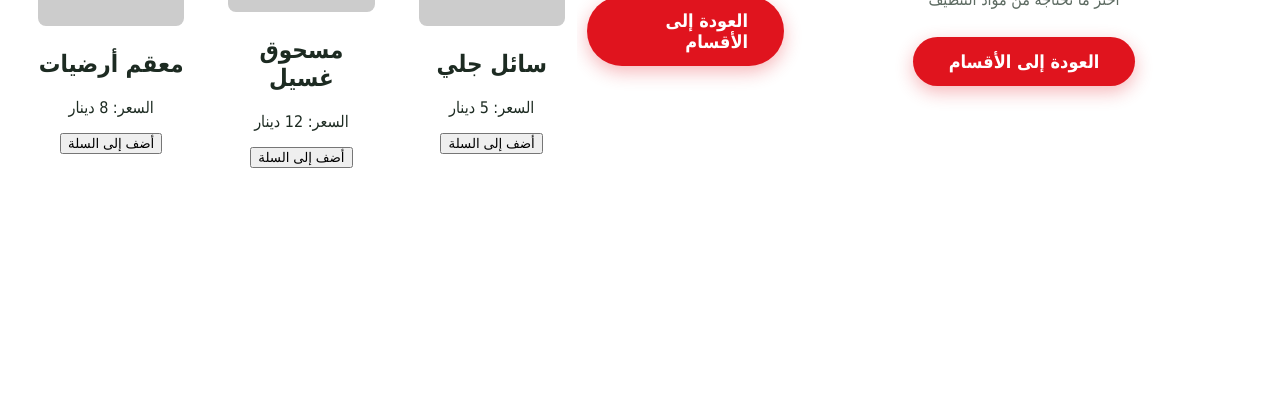
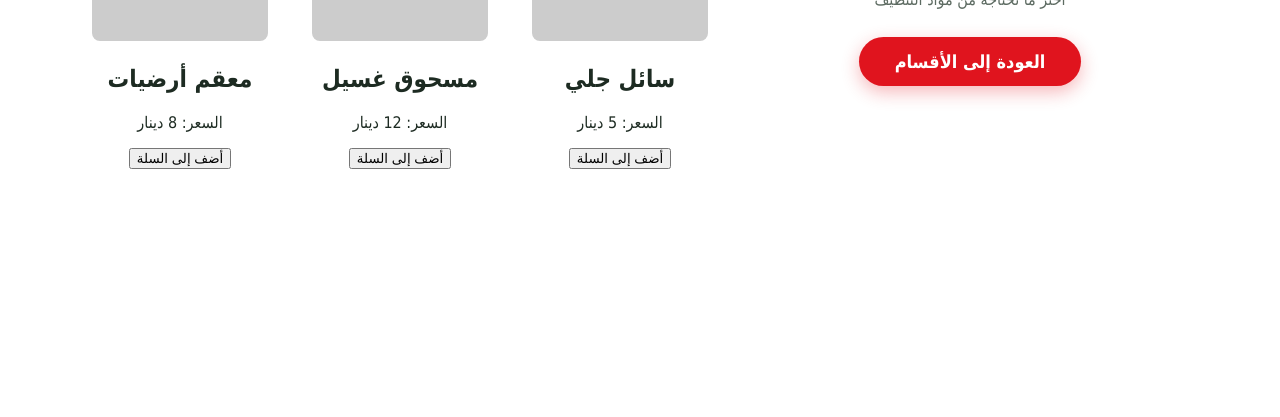
Before and after one commit to ahmedhadadmisho-coder/Yasmine-store, a plain HTML site: page products.html in a window 1280 px wide. Shown: the part 383-800 px from the top of the page. Drawn offline with Linux system fonts and the light colour scheme; placeholder pictures from the web are drawn by us.

Commit message:
Remove duplicate link in products.html
Removed duplicate link to categories page.

```diff
--- a/products.html
+++ b/products.html
@@ -12,7 +12,7 @@
     <p>اختر ما تحتاجه من مواد التنظيف</p>
   <a href="categories.html" class="btn">العودة إلى الأقسام</a>
   </div>
-<a href="categories.html" class="btn">العودة إلى الأقسام</a>
+
   <div class="product">
     <img src="https://placehold.co/200x200" alt="سائل جلي">
     <h2>سائل جلي</h2>
```
